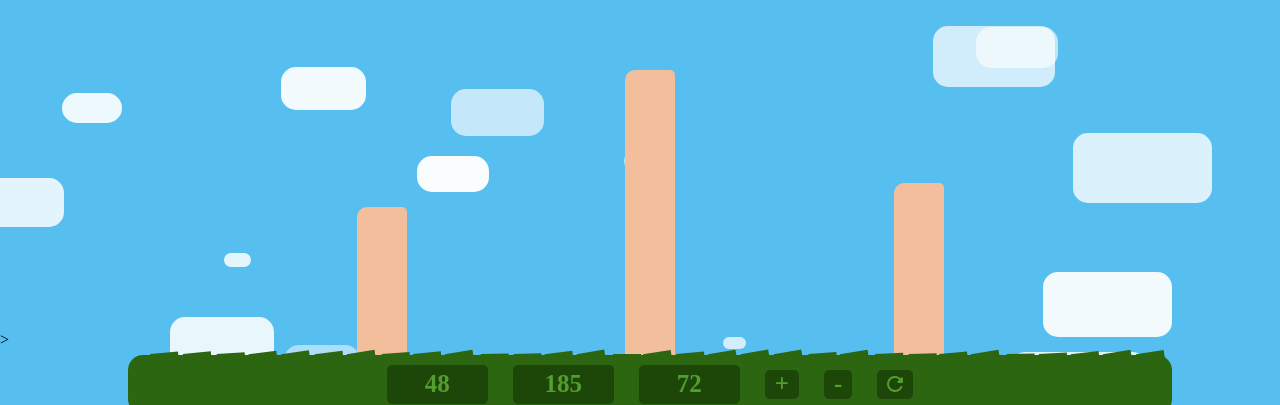
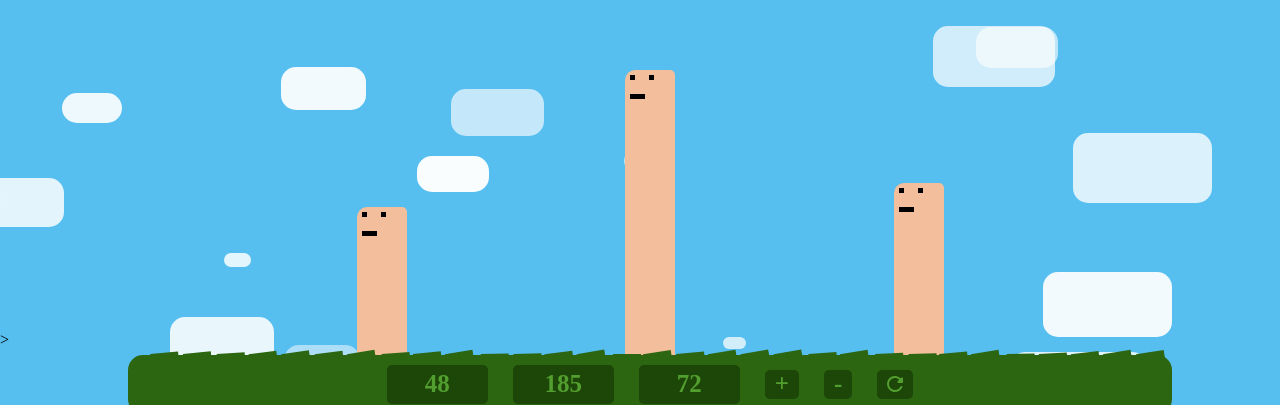
Before and after one commit to imralav/TheOrderOfWorms, a Svelte app: page / in a window 1280 px wide. Shown: the part 229-634 px from the top of the page. Built offline with nearby package versions, Linux system fonts and the light colour scheme; a web font is replaced by a local one.

Commit message:
Worms are now correctly animated both when adding them and when changing their height at runtime and have a face that needs a surgery still

```diff
--- a/src/App.svelte
+++ b/src/App.svelte
@@ -7,7 +7,7 @@
   import type { SortingAlgorithmOption } from "./sorting-algorithms/sorting-algorithms";
   import NumbersCollector from "./input/numbers-collector/NumbersCollector.svelte";
   import { nextInts, nextInt } from "./randomizer/Randomizer";
-  import Worms from "./ground/Worms.svelte";
+  import Worms from "./worms/Worms.svelte";
 
   const MIN_VALUE = 0;
   const MAX_VALUE = 300;
@@ -46,7 +46,7 @@
 
 <Sky />
 <Ground>
-  <Worms slot="above-ground" {values} />
+  <Worms slot="above-ground" wormHeights={values} />
   <NumbersCollector
     slot="grass"
     {values}
--- a/src/ground/Worms.svelte
+++ /dev/null
@@ -1,46 +0,0 @@
-<script lang="ts">
-  import { slide } from "svelte/transition";
-  import { elasticInOut } from "svelte/easing";
-  import { tweened, Tweened } from "svelte/motion";
-  import { afterUpdate } from "svelte";
-  export let values: number[];
-  export let tweenedValues: Tweened<number>[];
-  const TRANSITION_OPTIONS = {
-    duration: 2000,
-    easing: elasticInOut,
-  };
-
-  let maxHeight; //compute worm height according to max container height
-
-  afterUpdate(() => {
-    console.log("updated: ", values);
-    tweenedValues = values.map((v) => tweened(v, TRANSITION_OPTIONS));
-  });
-</script>
-
-<main bind:clientHeight={maxHeight}>
-  {#each values as wormHeight}
-    <div
-      class="worm-body"
-      style="height: {100 + wormHeight}px;"
-      transition:slide={TRANSITION_OPTIONS}
-    />
-  {/each}
-</main>
-
-<style>
-  main {
-    z-index: -3;
-    display: flex;
-    justify-content: space-evenly;
-    align-items: flex-end;
-    height: 100%;
-  }
-
-  .worm-body {
-    display: inline-block;
-    background-color: rgb(243, 190, 155);
-    width: 50px;
-    border-radius: 10px 5px 0 0;
-  }
-</style>
--- /dev/null
+++ b/src/worms/Worm.svelte
@@ -0,0 +1,31 @@
+<script lang="ts">
+  import { slide } from "svelte/transition";
+  import { elasticInOut, elasticOut } from "svelte/easing";
+  import { tweened } from "svelte/motion";
+  import WormFace from "./WormFace.svelte";
+  export let height: number = 0;
+  const tweenedHeight = tweened(undefined, {
+    duration: 1000,
+    easing: elasticOut,
+  });
+  $: tweenedHeight.set(height);
+</script>
+
+<main
+  style="height: {100 + $tweenedHeight}px;"
+  transition:slide={{
+    duration: 2000,
+    easing: elasticInOut,
+  }}
+>
+  <WormFace />
+</main>
+
+<style>
+  main {
+    display: inline-block;
+    background-color: rgb(243, 190, 155);
+    width: 50px;
+    border-radius: 10px 5px 0 0;
+  }
+</style>
--- /dev/null
+++ b/src/worms/WormFace.svelte
@@ -0,0 +1,31 @@
+<script lang="ts">
+  //differentiate between face types
+  //different face type for idle and inspected state
+</script>
+
+<main>
+  <div class="eye" />
+  <div class="eye" />
+  <div class="mouth" />
+</main>
+
+<style>
+  main {
+    width: 100%;
+    height: 50px;
+  }
+  .eye {
+    display: inline-block;
+    width: 5px;
+    height: 5px;
+    background-color: black;
+    margin: 5px;
+  }
+  .mouth {
+    display: block;
+    width: 15px;
+    height: 5px;
+    background-color: black;
+    margin: 5px;
+  }
+</style>
--- /dev/null
+++ b/src/worms/Worms.svelte
@@ -0,0 +1,22 @@
+<script lang="ts">
+  import Worm from "./Worm.svelte";
+  export let wormHeights: number[];
+
+  let maxHeight; //compute worm height according to max container height
+</script>
+
+<main bind:clientHeight={maxHeight}>
+  {#each wormHeights as height}
+    <Worm {height} />
+  {/each}
+</main>
+
+<style>
+  main {
+    z-index: -3;
+    display: flex;
+    justify-content: space-evenly;
+    align-items: flex-end;
+    height: 100%;
+  }
+</style>
```
